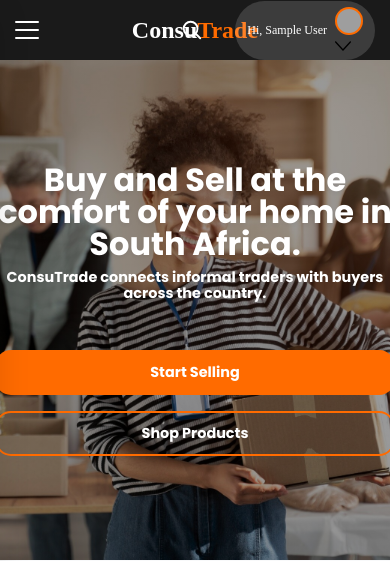
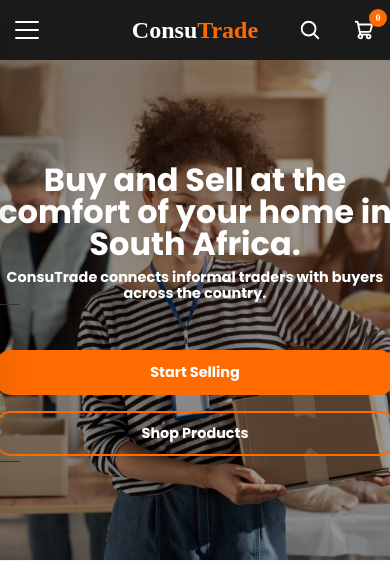
Before and after one commit to kamogelo44/consutrade, a PHP site: page / in a window 390 px wide. Shown: the top 561 px of the page. Run offline with PHP 8.4, Linux system fonts and the light colour scheme; the visitor is signed in with stand-in values (Sample User, id 1); grey boxes are pictures that could not be loaded.

Commit message:
feat: Simplify mobile header icons and enhance sell link behavior for logged-in buyers; add upgrade functionality for buyer to seller transition

```diff
--- a/css/header.css
+++ b/css/header.css
@@ -37,7 +39,6 @@ header {
 .mobile-menu-header,
 .mobile-nav-links,
 .mobile-menu-search,
-.mobile-menu-cart .cart-count,
 .menu-overlay {
     display: none;
 }
@@ -276,74 +277,7 @@ header {
     line-height: 1;
 }
 
-/* Mobile header cart */
-.mobile-header-cart {
-    position: relative;
-    display: flex;
-    align-items: center;
-    text-decoration: none;
-}
-
-.mobile-header-cart .cart-count {
-    position: absolute;
-    top: -10px;
-    right: -12px;
-    background-color: var(--primary-color);
-    color: var(--white);
-    font-size: 10px;
-    font-weight: var(--font-bold);
-    width: 18px;
-    height: 18px;
-    border-radius: 50%;
-    display: flex;
-    align-items: center;
-    justify-content: center;
-    line-height: 1;
-}
-
-/* Mobile menu cart */
-.mobile-menu-cart {
-    position: relative;
-    display: flex !important;
-    align-items: center;
-    justify-content: space-between;
-    width: 100%;
-    padding: var(--spacing-sm) var(--spacing-xl);
-    margin-top: 0;
-    border-top: 1px solid var(--gray-dark);
-    border-bottom: 1px solid var(--gray-dark);
-    text-decoration: none;
-}
-
-.cart-icon-wrapper {
-    position: relative;
-    display: inline-block;
-}
-
-.mobile-menu-cart .cart-count {
-    position: absolute;
-    top: -10px;
-    right: -12px;
-    background-color: var(--primary-color);
-    color: var(--white);
-    font-size: 10px;
-    font-weight: var(--font-bold);
-    width: 18px;
-    height: 18px;
-    border-radius: 50%;
-    display: flex;
-    align-items: center;
-    justify-content: center;
-    line-height: 1;
-}
-
-.cart-text {
-    font-size: var(--font-lg);
-    color: var(--white);
-    font-weight: var(--font-normal);
-}
-
-/* ========== MOBILE SEARCH ========== */
+/* ========== MOBILE SEARCH (visible on both, but absolute positioned) ========== */
 .mobile-search-container {
     position: absolute;
     top: 100%;
@@ -391,92 +325,13 @@ header {
     height: 18px;
 }
 
-/* ========== MOBILE USER SECTION ========== */
-.mobile-user-info {
-    display: flex;
-    align-items: center;
-    gap: 8px;
-    background-color: rgba(255, 255, 255, 0.15);
-    padding: 6px 12px;
-    border-radius: var(--radius-round, 30px);
-}
+/* ========================================================================== */
+/* ========== MOBILE STYLES (768px and below) ========== */
+/* ========================================================================== */
 
-.mobile-welcome {
-    font-size: var(--font-sm, 12px);
-    color: var(--white, #ffffff);
-    white-space: nowrap;
-}
+@media (max-width: 768px) {
 
-.mobile-profile-dropdown {
-    display: flex;
-    align-items: center;
-    gap: 4px;
-}
-
-.mobile-profile-icon {
-    border-radius: 50%;
-    background-color: var(--primary-color, #FF6B00);
-    padding: 2px;
-}
-
-.mobile-dropdown-toggle {
-    background: none;
-    border: none;
-    cursor: pointer;
-    display: flex;
-    align-items: center;
-    padding: 0;
-}
-
-/* Mobile dropdown menu (appears below header) */
-.mobile-dropdown-menu {
-    position: absolute;
-    top: 100%;
-    left: 0;
-    right: 0;
-    background: var(--white, #ffffff);
-    box-shadow: var(--shadow-sm, 0 4px 12px rgba(0, 0, 0, 0.1));
-    display: none;
-    flex-direction: column;
-    z-index: calc(var(--z-dropdown, 100) - 1);
-}
-
-.mobile-dropdown-menu.show {
-    display: flex;
-}
-
-.mobile-dropdown-menu a {
-    padding: 14px 20px;
-    color: var(--gray-dark, #333);
-    text-decoration: none;
-    border-bottom: 1px solid var(--border-light, #e0e0e0);
-    font-size: var(--font-md, 14px);
-}
-
-.mobile-dropdown-menu a:hover {
-    background-color: var(--gray-bg, #f5f5f5);
-    color: var(--primary-color, #FF6B00);
-}
-
-/* Desktop dropdown shows on desktop */
-@media (min-width: 769px) {
-    .user-dropdown {
-        display: block;
-    }
-}
-
-/* Hide mobile user info on desktop */
-@media (min-width: 769px) {
-    .mobile-user-info {
-        display: none;
-    }
-    .mobile-dropdown-menu {
-        display: none !important;
-    }
-}
-
-/* ========== MOBILE STYLES ========== */
-@media (max-width: 768px) {
+    /* ----- HEADER ----- */
     header {
         height: 60px;
         padding: 0 15px;
@@ -550,6 +405,31 @@ header {
         display: block;
     }
 
+    /* ----- MOBILE HEADER CART BADGE ----- */
+    .mobile-header-cart {
+        position: relative;
+        display: flex;
+        align-items: center;
+        text-decoration: none;
+    }
+
+    .mobile-header-cart .cart-count {
+        position: absolute;
+        top: -10px;
+        right: -12px;
+        background-color: var(--primary-color);
+        color: var(--white);
+        font-size: 10px;
+        font-weight: var(--font-bold);
+        width: 18px;
+        height: 18px;
+        border-radius: 50%;
+        display: flex;
+        align-items: center;
+        justify-content: center;
+        line-height: 1;
+    }
+
     /* Hide header icons and logo when menu is open */
     body.menu-open .header-icons,
     body.menu-open .logo {
@@ -684,7 +604,23 @@ header {
         text-decoration: none;
     }
 
-    /* Search inside side menu */
+    /* Menu divider line */
+    .mobile-menu-divider {
+        height: 1px;
+        background-color: var(--gray-dark);
+        margin: 10px 20px;
+    }
+
+    /* Logout link special styling */
+    .mobile-logout-link {
+        color: #ff6b6b !important;
+    }
+
+    .mobile-logout-link:hover {
+        background-color: rgba(255, 107, 107, 0.1) !important;
+    }
+
+    /* ----- SEARCH INSIDE SIDE MENU ----- */
     .mobile-menu-search {
         display: block;
         width: 100%;
--- a/header.php
+++ b/header.php
@@ -10,43 +10,15 @@
     <!-- Center: Logo -->
     <div class="logo"><a href="index.php">Consu<span>Trade</span></a></div>
 
-    <!-- Mobile Header Icons -->
+    <!-- Mobile Header Icons - SIMPLIFIED (no profile dropdown) -->
     <div class="header-icons">
         <button class="mobile-search-icon" id="mobileSearchIcon">
             <img src="images/icons/search-svgrepo-com.svg" class="icon-white" width="22px" height="22px" alt="Search">
         </button>
-
-        <!-- Show different mobile icons based on login status -->
-        <?php if (isset($_SESSION['logged_in']) && $_SESSION['logged_in'] === true): ?>
-            <!-- Logged IN - mobile icons -->
-            <div class="mobile-user-info">
-                <span class="mobile-welcome">Hi, <?php echo htmlspecialchars($_SESSION['full_name']); ?></span>
-                <div class="mobile-profile-dropdown" style="position: relative;">
-                    <div class="mobile-dropdown-trigger">
-                        <img src="images/icons/profile-round-1342-svgrepo-com.svg" class="mobile-profile-icon" width="28px" height="28px" alt="Profile">
-                        <button class="mobile-dropdown-toggle" id="mobileDropdownToggle">
-                            <img src="images/icons/chevron-down-svgrepo-com.svg" width="16px" height="16px" alt="Menu">
-                        </button>
-                    </div>
-                    <!-- DROPDOWN MENU -->
-                    <div class="mobile-dropdown-menu" id="mobileDropdownMenu">
-                        <a href="profile.php">My Profile</a>
-                        <a href="my-orders.php">My Orders</a>
-                        <?php if ($_SESSION['role'] === 'seller'): ?>
-                            <a href="seller-dashboard.php">Seller Dashboard</a>
-                            <a href="my-products.php">My Products</a>
-                        <?php endif; ?>
-                        <a href="php/logout.php">Logout</a>
-                    </div>
-                </div>
-            </div>
-        <?php else: ?>
-            <!-- Logged OUT - mobile icons -->
-            <a href="cart.php" class="mobile-header-cart">
-                <img src="images/icons/shopping-cart-01-svgrepo-com.svg" class="icon-white" width="24px" height="24px" alt="Shopping Cart">
-                <span class="cart-count">0</span>
-            </a>
-        <?php endif; ?>
+        <a href="cart.php" class="mobile-header-cart">
+            <img src="images/icons/shopping-cart-01-svgrepo-com.svg" class="icon-white" width="24px" height="24px" alt="Shopping Cart">
+            <span class="cart-count">0</span>
+        </a>
     </div>
 
     <!-- Desktop Search Form -->
@@ -65,18 +37,21 @@
             <li><a href="index.php">Home</a></li>
             <li><a href="product-listings.php">Shop</a></li>
 
-            <!-- Only show Sell link if NOT logged in -->
-            <?php if (!isset($_SESSION['logged_in']) || $_SESSION['logged_in'] !== true): ?>
+            <?php if (isset($_SESSION['logged_in']) && $_SESSION['logged_in'] === true): ?>
+                <?php if ($_SESSION['role'] === 'seller'): ?>
+                    <li><a href="seller-dashboard.php">Sell</a></li>
+                <?php else: ?>
+                    <li><a href="sell.php" id="sell-link">Sell</a></li>
+                <?php endif; ?>
+            <?php else: ?>
                 <li><a href="sell.php">Sell</a></li>
             <?php endif; ?>
 
-            <!-- Show different links based on login status -->
             <?php if (isset($_SESSION['logged_in']) && $_SESSION['logged_in'] === true): ?>
-                <!-- Logged IN - desktop user menu -->
                 <li class="user-dropdown">
                     <div class="user-info">
                         <span class="welcome-text">Welcome, <?php echo htmlspecialchars($_SESSION['full_name']); ?></span>
-                        <img src="images/icons/profile-round-1342-svgrepo-com.svg" class="profile-icon" width="32px" height="32px" alt="Profile">
+                        <img src="images/icons/profile-svgrepo-com.svg" class="profile-icon" width="32px" height="32px" alt="Profile">
                         <button class="dropdown-toggle" id="desktopDropdownToggle">
                             <img src="images/icons/chevron-down-svgrepo-com.svg" class="icon-white" width="16px" height="16px" alt="Menu">
                         </button>
@@ -92,13 +67,11 @@
                     </ul>
                 </li>
             <?php else: ?>
-                <!-- Logged OUT - desktop links -->
                 <li><a href="" id="login">Login</a></li>
                 <li><a href="#register-modal" id="register">Register</a></li>
             <?php endif; ?>
         </ul>
 
-        <!-- Desktop Cart Icon -->
         <a href="cart.php" class="desktop-cart">
             <img src="images/icons/shopping-cart-01-svgrepo-com.svg" class="icon-white" width="24px" height="24px" alt="Shopping Cart">
             <span class="cart-count">0</span>
@@ -118,26 +91,45 @@
             </div>
         </div>
 
+        <!-- PROFILE SECTION INSIDE SIDE MENU-->
+        <?php if (isset($_SESSION['logged_in']) && $_SESSION['logged_in'] === true): ?>
+            <div class="mobile-profile-section">
+                <div class="mobile-profile-info">
+                    <img src="images/icons/profile-svgrepo-com.svg" class="mobile-profile-avatar" width="40px" height="40px" alt="Profile">
+                    <div class="mobile-profile-text">
+                        <span class="mobile-profile-name"><?php echo htmlspecialchars($_SESSION['full_name']); ?></span>
+                        <span class="mobile-profile-role"><?php echo ucfirst($_SESSION['role']); ?></span>
+                    </div>
+                </div>
+            </div>
+        <?php endif; ?>
+
         <ul class="mobile-nav-links">
             <li><a href="index.php">Home</a></li>
             <li><a href="product-listings.php">Shop</a></li>
 
-            <!-- Only show Sell link if NOT logged in -->
-            <?php if (!isset($_SESSION['logged_in']) || $_SESSION['logged_in'] !== true): ?>
+            <?php if (isset($_SESSION['logged_in']) && $_SESSION['logged_in'] === true): ?>
+                <?php if ($_SESSION['role'] === 'seller'): ?>
+                    <li><a href="seller-dashboard.php">Sell</a></li>
+                <?php else: ?>
+                    <li><a href="sell.php" class="sell-link-mobile">Sell</a></li>
+                <?php endif; ?>
+            <?php else: ?>
                 <li><a href="sell.php">Sell</a></li>
             <?php endif; ?>
 
             <?php if (isset($_SESSION['logged_in']) && $_SESSION['logged_in'] === true): ?>
-                <!-- Logged IN - mobile menu links -->
+                <li class="mobile-menu-divider"></li>
                 <li><a href="profile.php">My Profile</a></li>
                 <li><a href="my-orders.php">My Orders</a></li>
                 <?php if ($_SESSION['role'] === 'seller'): ?>
                     <li><a href="seller-dashboard.php">Seller Dashboard</a></li>
                     <li><a href="my-products.php">My Products</a></li>
                 <?php endif; ?>
-                <li><a href="php/logout.php">Logout</a></li>
+                <li class="mobile-menu-divider"></li>
+                <li><a href="php/logout.php" class="mobile-logout-link">Logout</a></li>
             <?php else: ?>
-                <!-- Logged OUT - mobile menu links -->
+                <li class="mobile-menu-divider"></li>
                 <li><a href="#login-modal" class="login-link-mobile">Login</a></li>
                 <li><a href="#register-modal" class="register-link-mobile">Register</a></li>
             <?php endif; ?>
@@ -265,7 +257,6 @@
             <p>Welcome back to ConsuTrade</p>
         </div>
 
-        <!-- Error container for login -->
         <div id="login-error-container" class="error-container" style="display: none;">
             <div class="error-message">Please fix the errors below</div>
         </div>
--- a/js/main.js
+++ b/js/main.js
@@ -9,6 +9,7 @@
  * - Login/register modal popups
  * - Cart count updates
  * - User dropdown menus (desktop + mobile)
+ * - Sell link behavior for logged-in buyers
  */
 
 // Wait for the page to finish loading - learned this the hard way when my JS ran before elements existed
@@ -93,7 +94,6 @@ document.addEventListener('DOMContentLoaded', function() {
     // ========== PASSWORD TOGGLE ==========
     // This was tricky - I had to figure out how to toggle input type between 'password' and 'text'
     // My first version didn't work because I used getElementById wrong
-    // FIXED: Removed duplicate code that was setting the icon twice
 
     document.querySelectorAll('.toggle-password').forEach(function(btn) {
         btn.addEventListener('click', function() {
@@ -250,6 +250,45 @@ document.addEventListener('DOMContentLoaded', function() {
         });
     }
 
+    // ========== SELL LINK HANDLING FOR LOGGED-IN BUYERS ==========
+    // When a logged-in buyer clicks "Sell", show confirmation before proceeding
+
+    var sellLink = document.getElementById('sell-link');
+    var sellLinkMobile = document.querySelector('.sell-link-mobile');
+
+    function handleSellLink(e) {
+        e.preventDefault();
+        // Show confirmation dialog for buyers
+        var userConfirmed = confirm('You are currently registered as a buyer.\n\nWould you like to upgrade to a seller account? This will allow you to list and sell products on ConsuTrade.');
+
+        if (userConfirmed) {
+            window.location.href = 'php/upgrade-to-seller.php';
+        }
+    }
+
+    if (sellLink) {
+        sellLink.addEventListener('click', handleSellLink);
+    }
+
+    if (sellLinkMobile) {
+        sellLinkMobile.addEventListener('click', handleSellLink);
+    }
+
+    // ========== UPGRADE BANNER BUTTON ==========
+    // Handle the upgrade button on the sell.php page for logged-in buyers
+
+    var upgradeBtn = document.getElementById('upgrade-to-seller-btn');
+    if (upgradeBtn) {
+        upgradeBtn.addEventListener('click', function(e) {
+            e.preventDefault();
+            var userConfirmed = confirm('Are you sure you want to upgrade to a seller account?\n\nYou will be able to list and sell your products on ConsuTrade.');
+
+            if (userConfirmed) {
+                window.location.href = 'php/upgrade-to-seller.php';
+            }
+        });
+    }
+
     // ========== CART COUNT ==========
     // Reads from localStorage and updates all cart badges on the page
     // I need to call this whenever items are added/removed from cart
```
Also changed, not shown: other parts of css/header.css (+90 -22 lines), php/upgrade-to-seller.php (added, +34 -0 lines), sell.php (+22 -1 lines).
